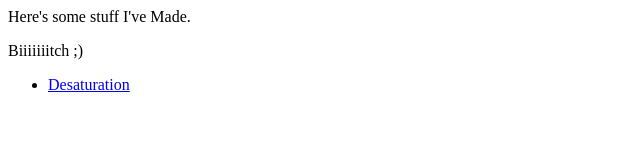
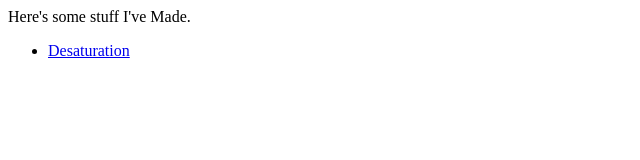
Before and after one commit to SamuelWhittle/smolroom.com-RAW, a plain HTML site: page index.html in a window 1280 px wide. Shown: the whole page, without its empty margins (0-640 px from the left). Drawn offline with Linux system fonts and the light colour scheme.

Commit message:
Production branch created

```diff
--- a/index.html
+++ b/index.html
@@ -5,10 +5,12 @@
 	<body>
 		<p>Here's some stuff I've Made.</p>
 
-		<p>Biiiiiiitch ;)</p>
-
 		<ul>
 			<li><a href="./projects/desaturation/index.html">Desaturation</a></li>
 		</ul>
+
+    <script>
+        console.log("Whatcha doing there bud? Taking a peak there bud?");
+    </script>
 	</body>
 </html>
```
